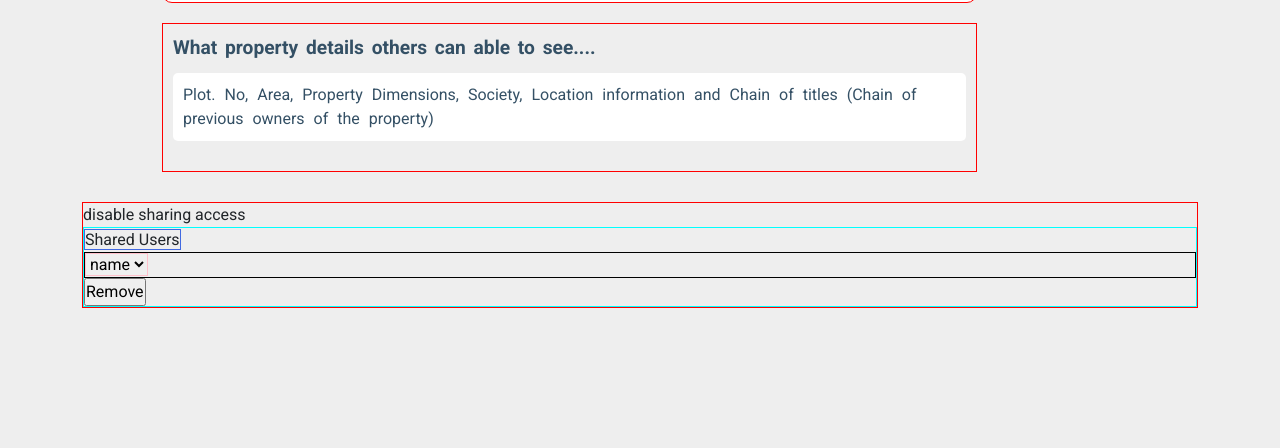
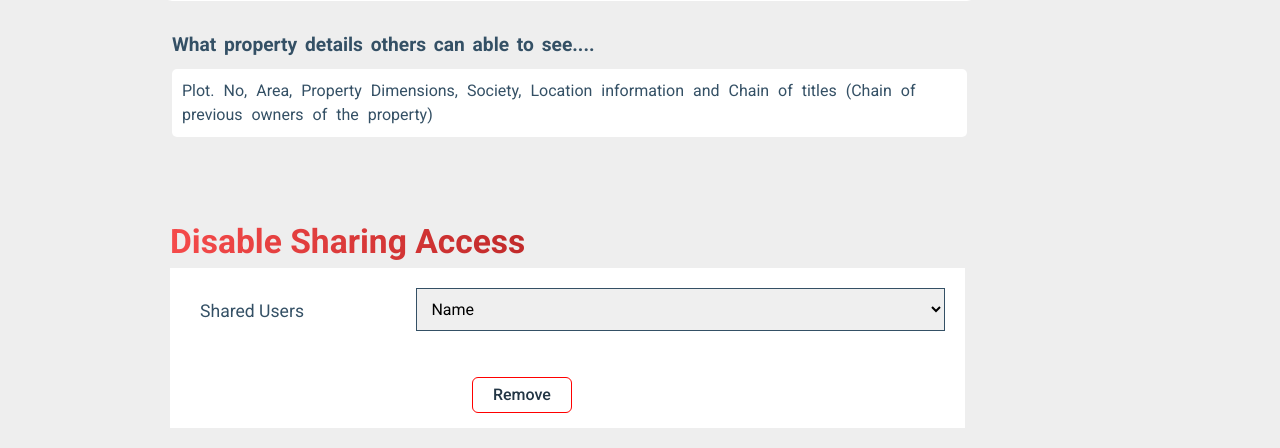
Before and after one commit to Latishfaction/Simulation-of-Property-Acquisition-and-Management-in-a-Blockchain-Network, a Django app: page /216167293627/share in a window 1280 px wide. Shown: the part 709-1157 px from the top of the page. Before the commit the page ends 1017 px from the top, so only its background shows below. Run offline with Django 4.2, Linux system fonts and the light colour scheme; a user stored in the database is signed in.

Commit message:
sharing access page design

```diff
--- a/POAM/POAM_portal/static/POAM_portal/layout.css
+++ b/POAM/POAM_portal/static/POAM_portal/layout.css
@@ -145,7 +145,7 @@ header{
     left: 80px;
     padding: 35px;
     border-radius: 10px;
-    border: 1px solid red;
+    /* border: 1px solid red; */
 }
 .share-propertyform-label{
     /* border: 1px solid rebeccapurple; */
@@ -185,7 +185,7 @@ header{
 }
 #form-profile-pic{
     width: 20%;
-    border: 1px solid springgreen;
+    /* border: 1px solid springgreen; */
     border-radius: 5px;
     margin: 0px 0px 20px 0px;
 }
@@ -216,7 +216,7 @@ header{
 /* Share info */
 /* ************** */
 .sharing-info{
-    border: 1px solid red;
+    /* border: 1px solid red; */
     width: 73%;
     height: auto;
     margin: 20px 0px 30px 80px;
@@ -244,20 +244,54 @@ header{
 /* disable sharing access */
 /* ************** */
 .sharing-access-info{
-    border: 1px solid red;
+    font-family: 'Roboto',"sans";
+    /* border: 1px solid red; */
+    margin-left: 78px;
+    width: 73%;
+    padding: 20px 10px;
+}
+.sharing-access-heading{
+    font-family: 'Roboto',"sans";
+    text-transform: capitalize;
+    background: linear-gradient(to right, var(--red1),var(--red2));
+    -webkit-background-clip: text;
+    -webkit-text-fill-color: transparent;
+    font-size: 2.1rem;
+    font-weight: 700;
 }
 .sharing-access-info-container{
-    border: 1px solid cyan;
+    /* border: 1px solid cyan; */
+    background-color: var(--white);
+    padding: 20px;
+    height: 20vh;
+    position: relative;
 }
 .share-access-users{
-    border: 1px solid royalblue;
+    /* border: 1px solid royalblue; */
+    font-size: 1.1rem;
+    font-weight: 400;
+    float: left;
+    padding: 10px;
+    color: var(--nav-text);
 }
 .shared-users-name-container{
-    border: 1px solid black;
+    width: 100%;
 }
 #Sharedusers{
-    border: 1px solid pink;
+    border: 1px solid var(--nav-text);
+    width: 70%;
+    float: right;
+    padding: 10px;
+    text-transform: capitalize;
 }
-.remove-shared-btn{
-    border: 1px wavy red;
+#remove-shared-btn{
+    border: 1px solid red;
+    position: absolute;
+    left: 38%;
+    padding: 5px 20px;
+    bottom: 15px;
+    color: var(--btn-regular);
+    font-weight: 500;
+    background-color: transparent;
+    border-radius: 6px;
 }
--- a/POAM/POAM_portal/templates/POAM_portal/share_property.html
+++ b/POAM/POAM_portal/templates/POAM_portal/share_property.html
@@ -58,7 +58,7 @@ Share Property
                             <option value="aadhar.no" default>name</option>
                         </select>
                     </div>
-                    <input type="submit" value="Remove" class="remove-shared-btn">
+                    <input type="submit" value="Remove" id="remove-shared-btn">
                 </form>
             </div>
         </div>
```
Also changed, not shown: POAM/db.sqlite3.
